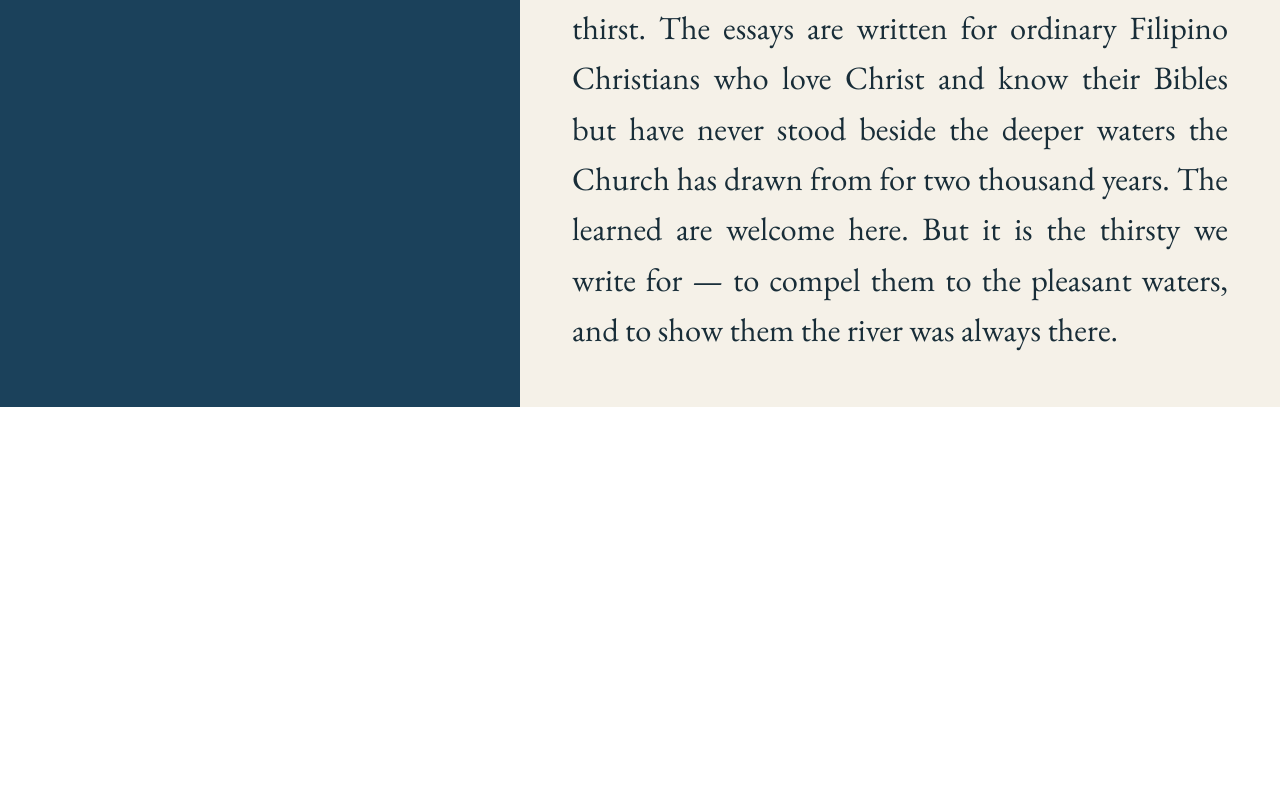
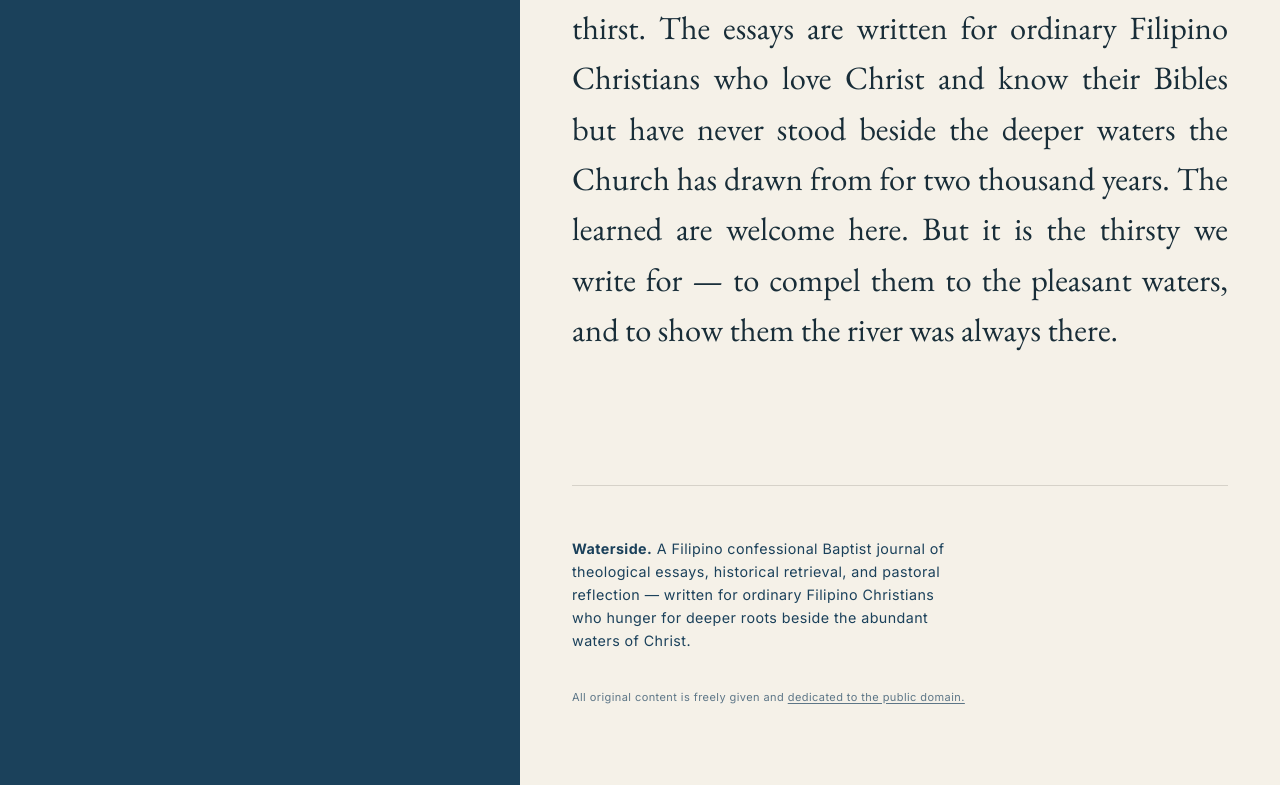
Before and after one commit to partikularwaters/waterside-journal, a Next.js app: page /about in a window 1280 px wide. Shown: the part 1336-2121 px from the top of the page. Before the commit the page ends 1743 px from the top, so only its background shows below. Built offline with nearby package versions, Linux system fonts and the light colour scheme; a web font is replaced by a local one.

Commit message:
Globalized footer

```diff
--- a/src/app/layout.js
+++ b/src/app/layout.js
@@ -45,6 +45,17 @@ export default function RootLayout({ children }) {
             </nav>
 
             {children}
+
+            <footer className="site-footer" style={{ marginTop: '5rem', paddingTop: '2rem' }}>
+              <p style={{ fontFamily: 'var(--sans)', color: 'var(--text-secondary)', marginBottom: '1.5rem', maxWidth: '60%', textAlign: 'left', lineHeight: '1.6' }}>
+                <strong>Waterside.</strong> A Filipino confessional Baptist journal of theological essays, historical retrieval, and pastoral reflection —
+                written for ordinary Filipino Christians who hunger for deeper roots beside the abundant waters of Christ.
+              </p>
+
+              <p className="copyright-notice">
+                All original content is freely given and <a href="https://copy.church/free/" target="_blank" rel="noopener noreferrer">dedicated to the public domain.</a>
+              </p>
+            </footer>
           </main>
 
         </div>
```
Also changed, not shown: src/app/page.js (+0 -12 lines).
